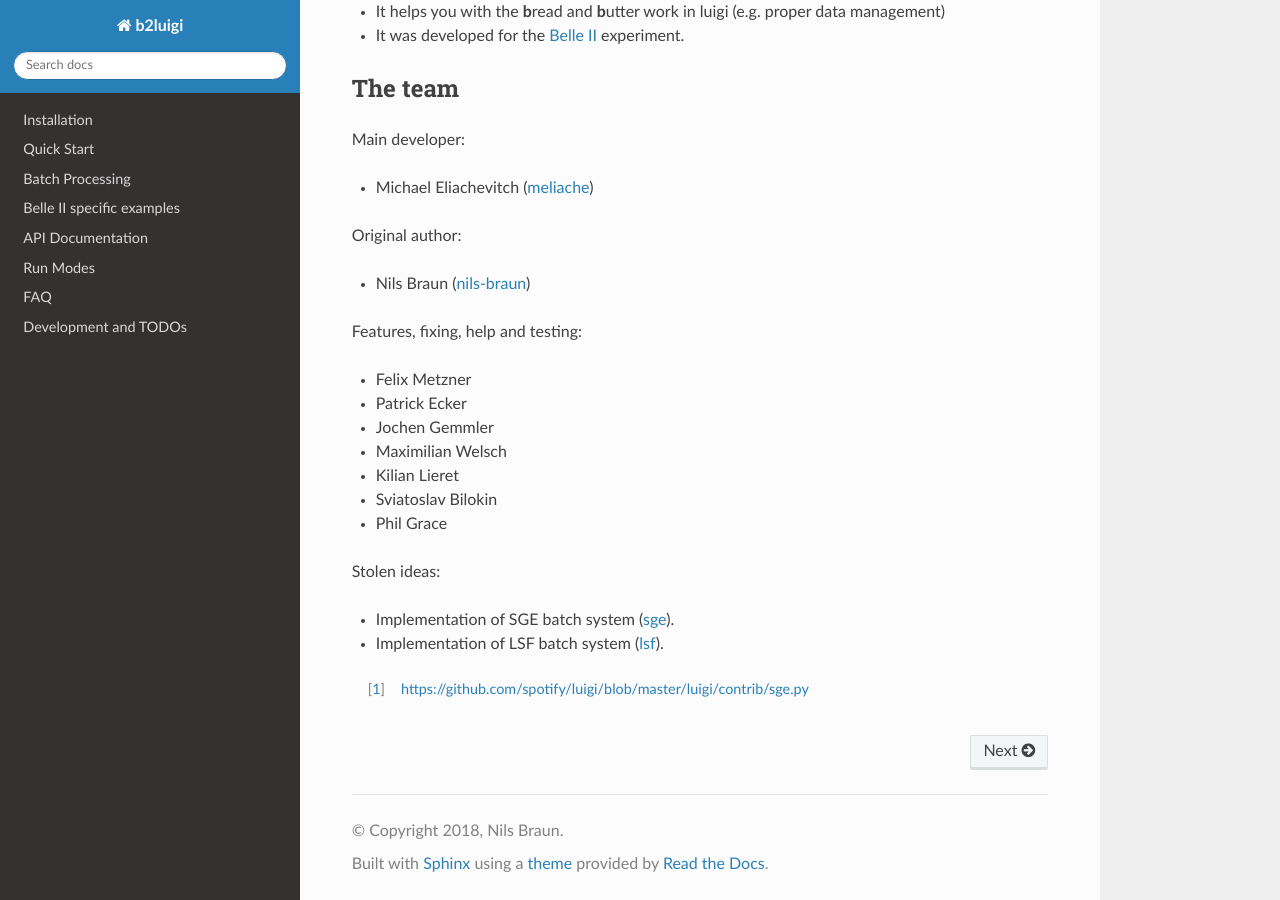
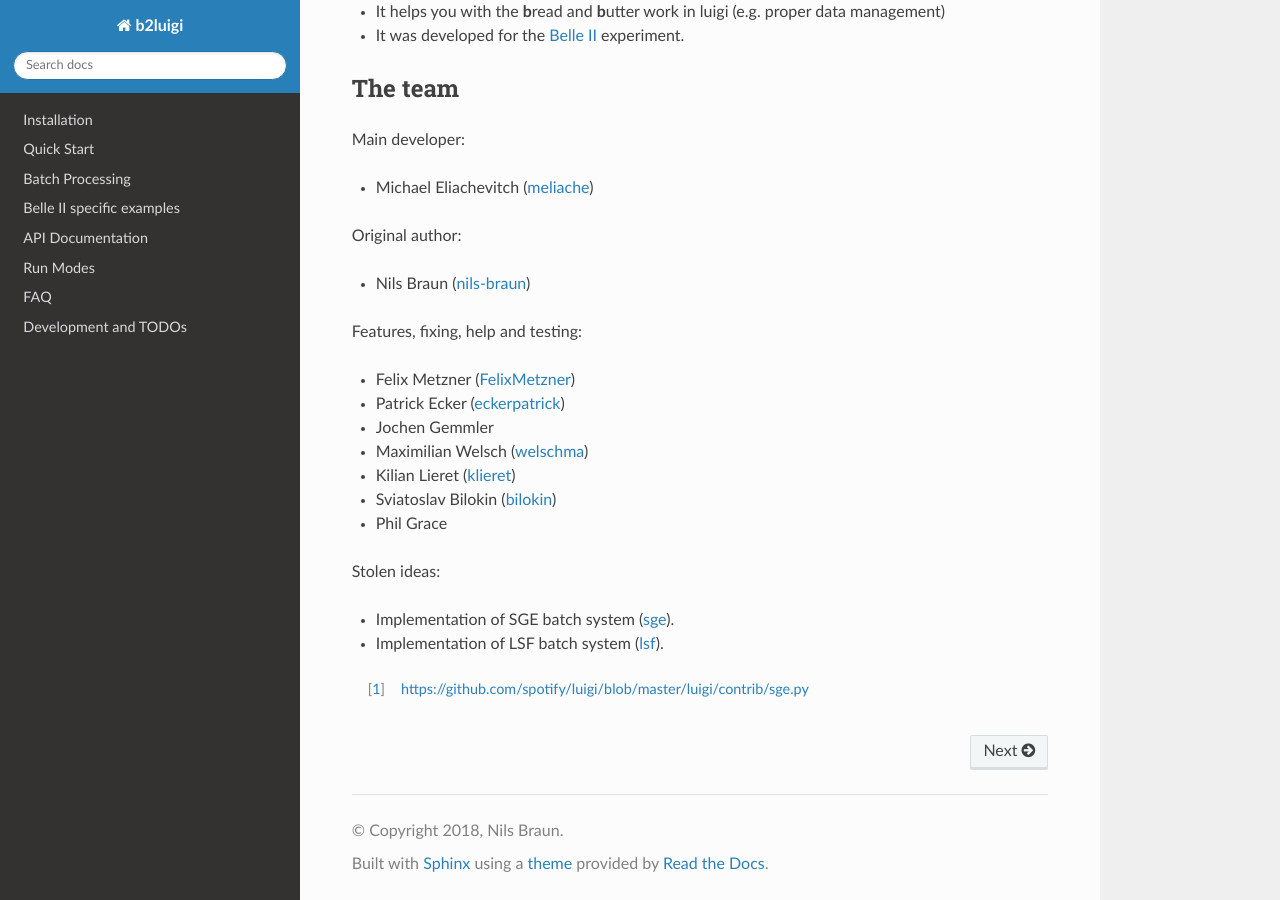
Before and after one commit to nils-braun/b2luigi, a Sphinx documentation site: the page built from docs/index.rst, in a window 1280 px wide and 900 px high, scrolled down 3105 px. Built offline with Sphinx 7.4.7 and the Read the Docs theme 2.0.0, drawn with Linux system fonts in a browser that asks for light colours.

Commit message:
Add github userpage links for other contributors
Added the github page links for all helpers/contributors for whom I know them. I
hope that is not a privacy issue, however most of them seem to have their real
name on github anyway and can be find by some searching.

I also made all links https (all linked sites support that) and removed trailing slashes.

```diff
--- a/docs/index.rst
+++ b/docs/index.rst
@@ -126,12 +126,12 @@ Original author:
 
 Features, fixing, help and testing:
 
-* Felix Metzner
-* Patrick Ecker
+* Felix Metzner (`FelixMetzner`_)
+* Patrick Ecker (`eckerpatrick`_)
 * Jochen Gemmler
-* Maximilian Welsch
-* Kilian Lieret
-* Sviatoslav Bilokin
+* Maximilian Welsch (`welschma`_)
+* Kilian Lieret (`klieret`_)
+* Sviatoslav Bilokin (`bilokin`_)
 * Phil Grace
 
 Stolen ideas:
@@ -141,10 +141,15 @@ Stolen ideas:
 
 
 .. _github: https://github.com/nils-braun/b2luigi
-.. _`luigi documentation`: http://luigi.readthedocs.io/en/stable/
-.. _`Belle II`: http://belle2.org/
-.. _`nils-braun`: http://github.com/nils-braun
-.. _`meliache`: http://github.com/meliache
+.. _`luigi documentation`: https://luigi.readthedocs.io/en/stable
+.. _`Belle II`: https://www.belle2.org
+.. _`nils-braun`: https://github.com/nils-braun
+.. _`meliache`: https://github.com/meliache
+.. _`welschma`: https://github.com/welschma
+.. _`FelixMetzner`: https://github.com/FelixMetzner
+.. _`eckerpatrick`: https://github.com/eckerpatrick
+.. _`klieret`: https://github.com/klieret
+.. _`bilokin`: https://github.com/bilokin
 .. _`sge`: https://github.com/spotify/luigi/blob/master/luigi/contrib/sge.py
 .. _`lsf`: https://github.com/spotify/luigi/pull/2373/files
 
```
